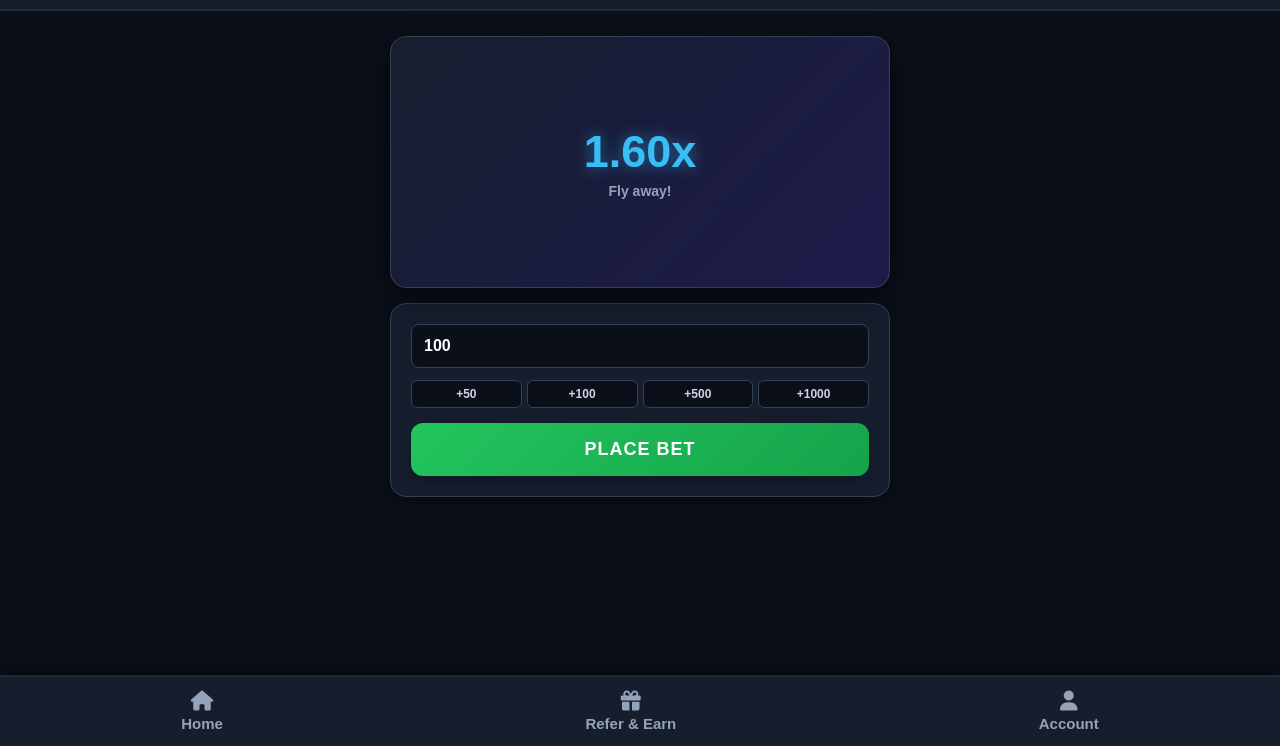
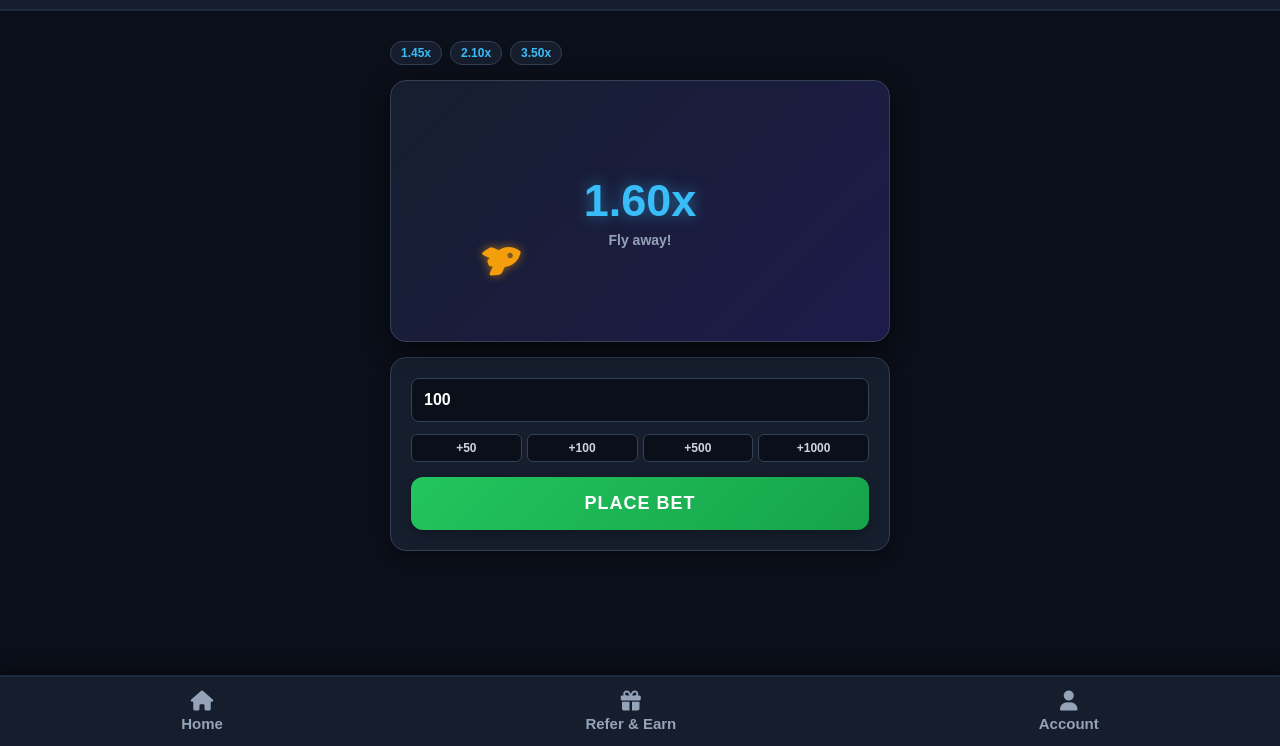
Before and after one commit to Surendragadli/skynova-game, a website: page game.html in a window 1280 px wide. Shown: the part 54-800 px from the top of the page. Drawn offline with Linux system fonts and the light colour scheme.

Commit message:
Add files via upload

```diff
--- a/game.html
+++ b/game.html
@@ -15,9 +15,17 @@
         .wallet-box { background-color: #0b0f19; padding: 6px 14px; border-radius: 20px; border: 1px solid #38bdf8; font-size: 14px; color: #38bdf8; font-weight: bold; }
 
         .game-container { max-width: 500px; margin: 15px auto; padding: 10px; }
-        .game-screen { background: linear-gradient(135deg, #161e2e, #1e1b4b); border: 1px solid #334155; border-radius: 16px; height: 250px; display: flex; flex-direction: column; align-items: center; justify-content: center; position: relative; overflow: hidden; box-shadow: 0 8px 25px rgba(0,0,0,0.6); }
-        .multiplier-display { font-size: 45px; font-weight: bold; color: #38bdf8; text-shadow: 0 0 15px rgba(56, 189, 248, 0.5); }
-        .status-text { font-size: 14px; color: #94a3b8; margin-top: 5px; font-weight: bold; }
+
+        /* History Bar */
+        .history-bar { display: flex; gap: 8px; overflow-x: auto; padding: 5px 0; margin-bottom: 10px; white-space: nowrap; }
+        .history-pill { background: #161e2e; border: 1px solid #334155; padding: 4px 10px; border-radius: 12px; font-size: 12px; font-weight: bold; color: #38bdf8; }
+
+        .game-screen { background: linear-gradient(135deg, #161e2e, #1e1b4b); border: 1px solid #334155; border-radius: 16px; height: 260px; display: flex; flex-direction: column; align-items: center; justify-content: center; position: relative; overflow: hidden; box-shadow: 0 8px 25px rgba(0,0,0,0.6); }
+        .multiplier-display { font-size: 45px; font-weight: bold; color: #38bdf8; text-shadow: 0 0 15px rgba(56, 189, 248, 0.5); z-index: 2; }
+        .status-text { font-size: 14px; color: #94a3b8; margin-top: 5px; font-weight: bold; z-index: 2; }
+
+        /* Plane Animation */
+        .plane-icon { position: absolute; font-size: 35px; color: #f59e0b; transition: transform 0.1s linear; bottom: 40px; left: 30px; z-index: 1; text-shadow: 0 0 10px rgba(245, 158, 11, 0.6); }
 
         .betting-panel { background-color: #161e2e; border: 1px solid #334155; border-radius: 16px; padding: 20px; margin-top: 15px; box-shadow: 0 4px 15px rgba(0,0,0,0.4); }
         .input-group { display: flex; gap: 10px; margin-bottom: 12px; }
@@ -48,9 +56,19 @@
 </header>
 
 <div class="game-container">
+    <!-- Recent Multiplier History Bar -->
+    <div class="history-bar" id="historyBar">
+        <div class="history-pill">1.45x</div>
+        <div class="history-pill">2.10x</div>
+        <div class="history-pill">1.12x</div>
+        <div class="history-pill">3.50x</div>
+    </div>
+
     <div class="game-screen">
         <div id="multiplier" class="multiplier-display">1.00x</div>
         <div id="gameStatus" class="status-text">Waiting for next round...</div>
+        <!-- Flying Rocket/Plane Animation -->
+        <i id="plane" class="fa-solid fa-rocket plane-icon" style="transform: translate(0px, 0px) rotate(0deg);"></i>
     </div>
 
     <div class="betting-panel">
@@ -83,6 +101,9 @@
     let betPlaced = false;
     let activeBetAmount = 0;
     let gameInterval = null;
+    let historyList = JSON.parse(localStorage.getItem('skynova_game_history') || '["1.45x", "2.10x", "3.50x"]');
+
+    updateHistoryUI();
 
     function setBet(amount) {
         let current = parseFloat(document.getElementById('betAmount').value || 0);
@@ -93,6 +114,11 @@
         balance = newBal;
         localStorage.setItem('skynova_balance', balance.toFixed(2));
         document.getElementById('userBalance').innerText = balance.toFixed(2);
+    }
+
+    function updateHistoryUI() {
+        let bar = document.getElementById('historyBar');
+        bar.innerHTML = historyList.map(h => `<div class="history-pill">${h}</div>`).join('');
     }
 
     function handleBetAction() {
@@ -116,7 +142,6 @@
             btn.style.background = "#64748b";
             btn.disabled = true;
 
-            // Push live bet for admin panel
             let liveBets = JSON.parse(localStorage.getItem('skynova_live_bets') || '[]');
             liveBets.push({ uid: uid, amount: amount, panel: 1, status: 'Active' });
             localStorage.setItem('skynova_live_bets', JSON.stringify(liveBets));
@@ -126,6 +151,10 @@
     function startRound() {
         gameState = 'waiting';
         document.getElementById('gameStatus').innerText = "Next round starting in 3s...";
+        let plane = document.getElementById('plane');
+        plane.style.transform = `translate(0px, 0px) rotate(0deg)`;
+        plane.style.display = 'block';
+
         setTimeout(() => {
             gameState = 'running';
             currentMultiplier = 1.00;
@@ -140,12 +169,20 @@
                 btn.setAttribute('onclick', 'cashOut()');
             }
 
-            // Check admin override multiplier
             let overrideCrash = parseFloat(localStorage.getItem('aviator_override_crash') || localStorage.getItem('skynova_admin_crash') || '2.00');
+            let xPos = 30;
+            let yPos = 0;
 
             gameInterval = setInterval(() => {
                 currentMultiplier += 0.03;
                 document.getElementById('multiplier').innerText = currentMultiplier.toFixed(2) + 'x';
+
+                // Animate plane moving up and right
+                xPos += 1.5;
+                yPos += 1.2;
+                if(xPos > 220) xPos = 220;
+                if(yPos > 110) yPos = 110;
+                plane.style.transform = `translate(${xPos}px, -${yPos}px) rotate(25deg)`;
 
                 if(currentMultiplier >= overrideCrash) {
                     crashGame();
@@ -175,8 +212,16 @@
     function crashGame() {
         clearInterval(gameInterval);
         gameState = 'crashed';
-        document.getElementById('multiplier').innerText = currentMultiplier.toFixed(2) + 'x';
+        let finalStr = currentMultiplier.toFixed(2) + 'x';
+        document.getElementById('multiplier').innerText = finalStr;
         document.getElementById('gameStatus').innerText = "CRASHED!";
+        document.getElementById('plane').style.display = 'none';
+
+        // Add to history
+        historyList.unshift(finalStr);
+        if(historyList.length > 10) historyList.pop();
+        localStorage.setItem('skynova_game_history', JSON.stringify(historyList));
+        updateHistoryUI();
 
         if(betPlaced) {
             betPlaced = false;
```
